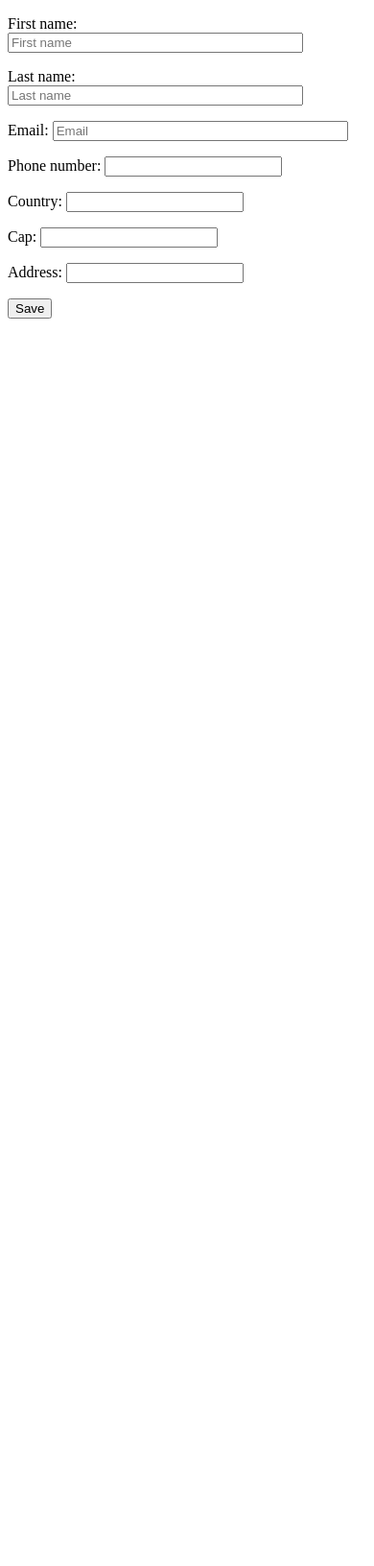
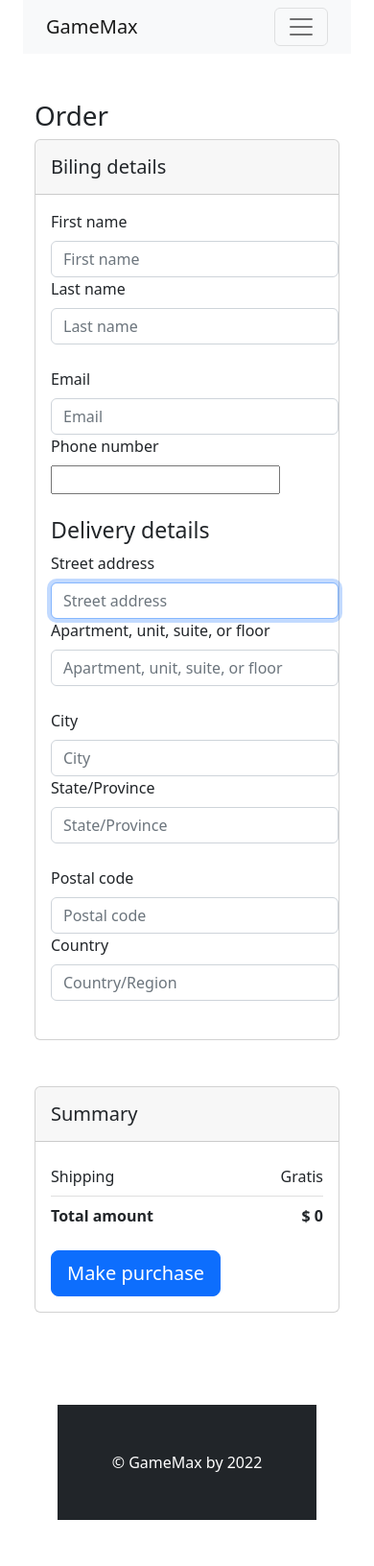
Before and after one commit to SkAndres/GameMaxStore, a Django app: page /orders/ in a window 390 px wide. Shown: the whole page at 96% size. Before the commit the page ends 332 px from the top, so only its background shows below. Run offline with Django 4.2, Linux system fonts and the light colour scheme; data that the repository does not hold is empty; parts of the project's set-up code (start-up, migrations or seed data) failed here and were passed over; some libraries are stand-ins or nearby versions.

Commit message:
new commit(fixing bug)

```diff
--- a/cart/cart.py
+++ b/cart/cart.py
@@ -49,5 +49,10 @@ class Cart(object):
         return sum(Decimal(item['price']) * item['quantity'] for item in
                    self.cart.values())
 
+    def clear(self):
+        # remove cart from session
+        del self.session[settings.CART_SESSION_ID]
+        self.save()
+
     def save(self):
         self.session.modified = True
--- a/cart/templates/cart/detail.html
+++ b/cart/templates/cart/detail.html
@@ -65,7 +65,7 @@
             </div>
               <div class="d-flex justify-content-end">
                 <a href="{% url 'home:home' %}"><button type="button" class="btn btn-light btn-lg me-2">Continue shopping</button></a>
-              <button type="button" class="btn btn-primary btn-lg">Add to cart</button>
+                <a href="{% url 'orders:order_confirmation' %}"><button type="button" class="btn btn-primary btn-lg">Make an order</button></a>
             </div>
           {%else%}
           {%endif%}
--- a/home/templates/base.html
+++ b/home/templates/base.html
@@ -5,13 +5,17 @@
     <div class="container">
         <link href="https://cdn.jsdelivr.net/npm/bootstrap@5.2.0-beta1/dist/css/bootstrap.min.css" rel="stylesheet"
               integrity="sha384-0evHe/X+R7YkIZDRvuzKMRqM+OrBnVFBL6DOitfPri4tjfHxaWutUpFmBp4vmVor" crossorigin="anonymous">
-        <script src="https://code.jquery.com/jquery-3.3.1.slim.min.js" integrity="sha384-q8i/X+965DzO0rT7abK41JStQIAqVgRVzpbzo5smXKp4YfRvH+8abtTE1Pi6jizo" crossorigin="anonymous"></script>
         <script src="https://cdn.jsdelivr.net/npm/popper.js@1.14.7/dist/umd/popper.min.js" integrity="sha384-UO2eT0CpHqdSJQ6hJty5KVphtPhzWj9WO1clHTMGa3JDZwrnQq4sF86dIHNDz0W1" crossorigin="anonymous"></script>
         <script src="https://cdn.jsdelivr.net/npm/bootstrap@4.3.1/dist/js/bootstrap.min.js" integrity="sha384-JjSmVgyd0p3pXB1rRibZUAYoIIy6OrQ6VrjIEaFf/nJGzIxFDsf4x0xIM+B07jRM" crossorigin="anonymous"></script>
         <script src="https://cdn.jsdelivr.net/npm/bootstrap@5.2.0-beta1/dist/js/bootstrap.bundle.min.js" integrity="sha384-pprn3073KE6tl6bjs2QrFaJGz5/SUsLqktiwsUTF55Jfv3qYSDhgCecCxMW52nD2" crossorigin="anonymous"></script>
-        <script async src="https://maps.googleapis.com/maps/api/js?key=AIzaSyDEWvBrnVegE07kwLYp-wHr2DT-1N19nd4&libraries=places&callback=initMap"></script>
-        <script type="text/javascript" src="https://maps.googleapis.com/maps/api/js?key=AIzaSyDEWvBrnVegE07kwLYp-wHr2DT-1N19nd4&libraries=places&callback=initAutocomplete" async defer></script>
-        <script src="https://maps.googleapis.com/maps/api/js?key={{AIzaSyDEWvBrnVegE07kwLYp-wHr2DT-1N19nd4}}&libraries=places&callback=onLoaded" async defer></script>
+        <script src="https://code.jquery.com/jquery-3.3.1.slim.min.js" integrity="sha384-q8i/X+965DzO0rT7abK41JStQIAqVgRVzpbzo5smXKp4YfRvH+8abtTE1Pi6jizo" crossorigin="anonymous"></script>
+        <script src="https://maps.googleapis.com/maps/api/js?key=AIzaSyB0ncIgV1A9rXPT3_7abKqiOkKy3D5JeSY&libraries=places"></script>
+        <script src="https://polyfill.io/v3/polyfill.min.js?features=default"></script>
+        <link href="https://fonts.googleapis.com/css?family=Roboto:400,500" rel="stylesheet"/>
+        <script>
+        const process = { env: {} };process.env.GOOGLE_MAPS_API_KEY ="AIzaSyB0ncIgV1A9rXPT3_7abKqiOkKy3D5JeSY";</script>
+
+        <script type="module" src="templates/index.js"></script>
         <title>{% block title %}{% endblock %}</title>
         <div class="container">
             <nav class="navbar navbar-expand-lg navbar-light bg-light">
--- a/orders/forms.py
+++ b/orders/forms.py
@@ -9,7 +9,10 @@ from postal_code.choices import StatusCAP
 from django.forms import ModelForm
 from localflavor.ua.forms import UAPostalCodeField
 from address.forms import AddressField, AddressWidget
-
+from django_google_maps import widgets as map_widgets
+from django_google_maps import fields as map_fields
+from django_google_maps.widgets import GoogleMapsAddressWidget
+from places.forms import PlacesField, PlacesWidget
 
 
 class OrderForm(ModelForm):
@@ -32,19 +35,58 @@ class OrderForm(ModelForm):
         'style': 'width: 300px',
 
     }))
-    phone_number = PhoneNumberField(widget=PhoneNumberPrefixWidget(initial='US', attrs={'class': 'form-control'}))
-    country = CountryField().formfield(
-        widget=CountrySelectWidget(
-            attrs={'class': 'form-control',
-                   'style': 'width: 300px',
-                   }))
-    cap = UAPostalCodeField(widget=forms.TextInput(attrs={
+    phone_number = PhoneNumberField(widget=PhoneNumberPrefixWidget(initial='US', attrs={'class': 'form-control',
+                                                                                        'style': 'width: 300px',}))
+    address = forms.CharField(widget=forms.TextInput(attrs={
         'type': 'text',
         'class': 'form-control',
-        'style': 'width: 150px',
-    }))
-    address = AddressField(widget=AddressWidget(attrs={'class': 'Autocomplete'}))
+        'id': 'ship-address',
+        'name': 'ship-address',
+        'style': 'width: 300px',
+        'placeholder': 'Street address'}))
+
+    exact_address = forms.CharField(widget=forms.TextInput(attrs={
+        'type': 'text',
+        'class': 'form-control',
+        'id': 'address2',
+        'name': 'address2',
+        'style': 'width: 300px',
+        'placeholder': 'Apartment, unit, suite, or floor'}))
+
+    city = forms.CharField(widget=forms.TextInput(attrs={
+        'type': 'text',
+        'class': 'form-control',
+        'id': 'locality',
+        'name': 'locality',
+        'style': 'width: 300px',
+        'placeholder': 'City'}))
+
+    state = forms.CharField(widget=forms.TextInput(attrs={
+        'type': 'text',
+        'class': 'form-control',
+        'id': 'state',
+        'name': 'state',
+        'style': 'width: 300px',
+        'placeholder': 'State/Province'}))
+
+    post_code = forms.CharField(widget=forms.TextInput(attrs={
+        'type': 'text',
+        'class': 'form-control',
+        'id': 'postcode',
+        'name': 'postcode',
+        'style': 'width: 300px',
+        'placeholder': 'Postal code'}))
+
+    country = forms.CharField(widget=forms.TextInput(attrs={
+        'type': 'text',
+        'class': 'form-control',
+        'id': 'country',
+        'name': 'country',
+        'style': 'width: 300px',
+        'placeholder': 'Country/Region'}))
 
     class Meta:
         model = Order
-        fields = ("first_name", "last_name", "email", 'phone_number', 'country', 'cap', 'address')
+        fields = ['first_name', 'last_name', 'email', 'phone_number',
+                  'address', 'country', 'exact_address', 'city', 'state',
+                  'post_code', 'country']
--- a/orders/templates/confirmation.html
+++ b/orders/templates/confirmation.html
@@ -1,19 +1,149 @@
-<!doctype html>
-<html lang="en">
-<head>
-    <meta charset="UTF-8">
-    <meta name="viewport"
-          content="width=device-width, user-scalable=no, initial-scale=1.0, maximum-scale=1.0, minimum-scale=1.0">
-    <meta http-equiv="X-UA-Compatible" content="ie=edge">
-    <title>Document</title>
-    <script src="https://maps.googleapis.com/maps/api/js?key=AIzaSyDEWvBrnVegE07kwLYp-wHr2DT-1N19nd4&libraries=places&callback=onLoaded" async defer></script>
-</head>
-<body>
-<form method="post">
-    {% csrf_token %}
-    {{ form.as_p }}
-    <input type="submit" value="Save">
-    {{ form.media }}
-</form>
-</body>
-</html>
+{% extends "base.html" %}
+
+{% block title %}
+Order form
+{% endblock %}
+
+{% block content %}
+<div class="container-fluid">
+  <div class="container px-4  my-5">
+    {%if form.errors %}
+    <div class="alert alert-danger alert-dismissible fade show" role="alert">
+      <h1><strong>{{form.errors}}</strong></h1>
+      <button type="button" class="btn-close" data-bs-dismiss="alert" aria-label="Close"></button>
+    </div>
+    {% endif %}
+    <div class="bd-example">
+      <h1>Order</h1>
+   <div class="row">
+  <div class="col-md-8 mb-4">
+    <div class="card mb-4">
+      <div class="card-header py-3">
+        <h5 class="mb-0">Biling details</h5>
+      </div>
+      <div class="card-body">
+        <form action="{% url 'orders:order_confirmation' %}" method="post">
+          {% csrf_token %}
+          <!-- 2 column grid layout with text inputs for the first and last names -->
+          <div class="row mb-4">
+            <div class="col">
+              <div class="form-outline">
+                <label class="form-label">First name</label>
+                {{form.first_name}}
+              </div>
+            </div>
+            <div class="col">
+              <div class="form-outline">
+                <label class="form-label">Last name</label>
+                {{form.last_name}}
+              </div>
+            </div>
+          </div>
+
+          <div class="row mb-4">
+            <div class="col">
+              <div class="form-outline">
+                <label class="form-label">Email</label>
+                {{form.email}}
+              </div>
+            </div>
+            <div class="col">
+              <div class="form-outline">
+               <label class="form-label">Phone number</label>
+                {{form.phone_number}}
+              </div>
+            </div>
+          </div>
+          <h3>Delivery details</h3>
+
+          <div class="row mb-4">
+            <div class="col">
+              <div class="form-outline">
+                <label class="form-label">Street address</label>
+                {{form.address}}
+              </div>
+            </div>
+            <div class="col">
+              <div class="form-outline">
+               <label class="form-label">Apartment, unit, suite, or floor</label>
+                {{form.exact_address}}
+              </div>
+            </div>
+          </div>
+
+          <div class="row mb-4">
+            <div class="col">
+              <div class="form-outline">
+                <label class="form-label">City</label>
+                {{form.city}}
+              </div>
+            </div>
+            <div class="col">
+              <div class="form-outline">
+               <label class="form-label">State/Province</label>
+                {{form.state}}
+              </div>
+            </div>
+          </div>
+
+          <div class="row mb-4">
+            <div class="col">
+              <div class="form-outline">
+                <label class="form-label">Postal code</label>
+                {{form.post_code}}
+              </div>
+            </div>
+            <div class="col">
+              <div class="form-outline">
+               <label class="form-label">Country</label>
+                {{form.country}}
+              </div>
+            </div>
+          </div>
+      </div>
+    </div>
+  </div>
+
+  <div class="col-md-4 mb-4">
+    <div class="card mb-4">
+      <div class="card-header py-3">
+        <h5 class="mb-0">Summary</h5>
+      </div>
+      <div class="card-body">
+        <ul class="list-group list-group-flush">
+          {% for item in cart %}
+              {% with product=item.product %}
+
+
+          <li class="list-group-item d-flex justify-content-between align-items-center border-0 px-0 pb-0">
+             <img src="{{product.image.url}}" class="img-fluid rounded-3" style="width: 60px;">
+            <a href="{% url 'home:related_prod' product.id %}">
+                    {{ product.title }}
+                  </a>
+            <span>$ {{ item.total_price }}</span>
+          </li>
+            <li class="list-group-item d-flex justify-content-between align-items-center px-0"></li>
+            {% endwith %}
+          {% endfor %}
+          <li class="list-group-item d-flex justify-content-between align-items-center px-0">
+            Shipping
+            <span>Gratis</span>
+          </li>
+
+          <li
+            class="list-group-item d-flex justify-content-between align-items-center border-0 px-0 mb-3">
+            <div>
+              <strong>Total amount</strong>
+            </div>
+            <span><strong>$ {{cart.get_total_price}}</strong></span>
+          </li>
+
+        </ul>
+        <button type="submit" class="btn btn-primary btn-lg btn-block">
+          Make purchase
+        </button>
+      </div>
+    </div>
+  </div>
+</div>
+{%endblock%}
--- /dev/null
+++ b/orders/templates/index.js
@@ -0,0 +1,78 @@
+let autocomplete;
+let address1Field;
+let address2Field;
+let postalField;
+
+function initAutocomplete() {
+  address1Field = document.querySelector("#ship-address");
+  address2Field = document.querySelector("#address2");
+  postalField = document.querySelector("#postcode");
+  // Create the autocomplete object, restricting the search predictions to
+  // addresses in the US and Canada.
+  autocomplete = new google.maps.places.Autocomplete(address1Field, {
+
+    fields: ["address_components", "geometry"],
+    types: ["address"],
+  });
+  address1Field.focus();
+  // When the user selects an address from the drop-down, populate the
+  // address fields in the form.
+  autocomplete.addListener("place_changed", fillInAddress);
+}
+
+function fillInAddress() {
+  // Get the place details from the autocomplete object.
+  const place = autocomplete.getPlace();
+  let address1 = "";
+  let postcode = "";
+
+  // Get each component of the address from the place details,
+  // and then fill-in the corresponding field on the form.
+  // place.address_components are google.maps.GeocoderAddressComponent objects
+  // which are documented at http://goo.gle/3l5i5Mr
+  for (const component of place.address_components) {
+    // @ts-ignore remove once typings fixed
+    const componentType = component.types[0];
+
+    switch (componentType) {
+      case "street_number": {
+        address1 = `${component.long_name} ${address1}`;
+        break;
+      }
+
+      case "route": {
+        address1 += component.short_name;
+        break;
+      }
+
+      case "postal_code": {
+        postcode = `${component.long_name}${postcode}`;
+        break;
+      }
+
+      case "postal_code_suffix": {
+        postcode = `${postcode}-${component.long_name}`;
+        break;
+      }
+      case "locality":
+        document.querySelector("#locality").value = component.long_name;
+        break;
+      case "administrative_area_level_1": {
+        document.querySelector("#state").value = component.short_name;
+        break;
+      }
+      case "country":
+        document.querySelector("#country").value = component.long_name;
+        break;
+    }
+  }
+
+  address1Field.value = address1;
+  postalField.value = postcode;
+  // After filling the form with address components from the Autocomplete
+  // prediction, set cursor focus on the second address line to encourage
+  // entry of subpremise information such as apartment, unit, or floor number.
+  address2Field.focus();
+}
+
+window.initAutocomplete = initAutocomplete();
--- a/orders/views.py
+++ b/orders/views.py
@@ -1,16 +1,31 @@
 from django.shortcuts import render, redirect
 from .forms import OrderForm
 from cart.cart import Cart
+from django.conf import settings
+from .models import OrderItem
+from home.models import Product
 # Create your views here.
 
 
 def order_confirmation(request):
     cart = Cart(request)
+    print(cart)
     if request.method == 'POST':
         form = OrderForm(request.POST)
         if form.is_valid():
-            form.save()
+            order = form.save()
+            for item in cart:
+                OrderItem.objects.create(order=order,
+                                         product=item['product'],
+                                         price=item['price'],
+                                         quantity=item['quantity'])
+
+                product = Product.objects.get(title=item['product'])
+                product.quantity -= item['quantity']
+                product.save()
+            # clear the cart
+            cart.clear()
             return redirect('home:home')
     else:
         form = OrderForm()
-    return render(request, "confirmation.html", {"form": form, 'cart': cart})
+    return render(request, "confirmation.html", {"form": form, 'cart': cart, 'google_api_key': settings.GOOGLE_API_KEY})
```
Also changed, not shown: GameMax/settings.py (+8 -7 lines), orders/admin.py (+9 -13 lines), orders/models.py (+10 -8 lines), orders/templates/style.css (added, +109 -0 lines), orders/tests.py (+0 -10 lines), orders/migrations/0002_mylocationmodel_remove_order_zip_code_order_cap_and_more.py (deleted), orders/migrations/0002_remove_order_zip_code_remove_orderitem_total_price_and_more.py (added), orders/migrations/0003_rental_alter_order_address_delete_mylocationmodel.py (deleted), 1 other file.
